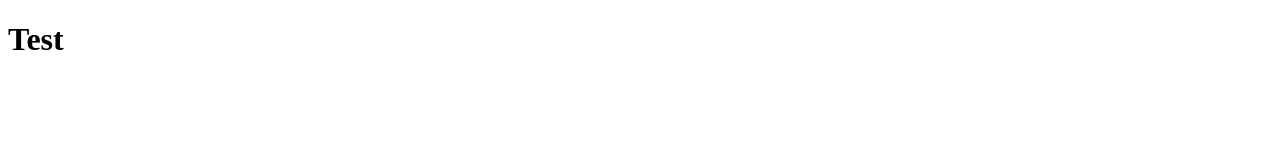
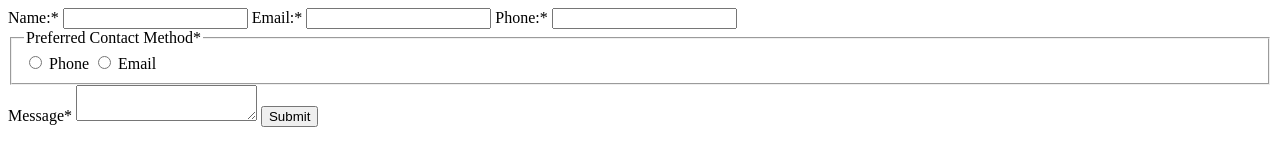
Before and after one commit to mdayala1/test, a plain HTML site: page index.html in a window 1280 px wide. Drawn offline with Linux system fonts and the light colour scheme.

Commit message:
added viewport content

```diff
--- a/index.html
+++ b/index.html
@@ -1,11 +1,36 @@
 <!DOCTYPE html>
 <html lang="en">
     <head>
-        <meta charset="UTF-8" name="viewport" content="width=device-width, initial-scale=1" >
-        <meta http-equiv="X-UA-Compatible" content="IE-edge">
+        <meta charset="UTF-8" >
+        <meta name="viewport" content="width=device-width, initial-scale=1" >
+
         <title>test</title>
     </head>
     <body>
-        <h1>Test</h1>
+        <form>
+            <label for="name">Name:<span class="required">*</span></label>
+            <input id="name" type="text" required aria-required="true">
+
+            <label for="email">Email:<span class="required">*</span></label>
+            <input id="email" type="email" required aria-required="true">
+
+            <label for="phone">Phone:<span class="required">*</span></label>
+            <input id="phone" type="tel" required aria-required="true">
+
+            <fieldset>
+              <legend>Preferred Contact Method<span class="required">*</span></legend>
+
+              <input id="by_phone" type="radio" name="contact_method" value="by_phone" required aria-required="true">
+              <label for="by_phone">Phone</label>
+
+              <input id="by_email" type="radio" name="contact_method" value="by_email" required aria-required="true">
+
+              <label for="by_email">Email</label>
+            </fieldset>
+
+            <label for="message">Message<span class="required">*</span></label>
+            <textarea id="message" required aria-required="true"></textarea>
+            <input type="submit" name="submit" value="Submit">
+        </form>
     </body>
 </html>
```
Also changed, not shown: meta.html (added, +25 -0 lines).
